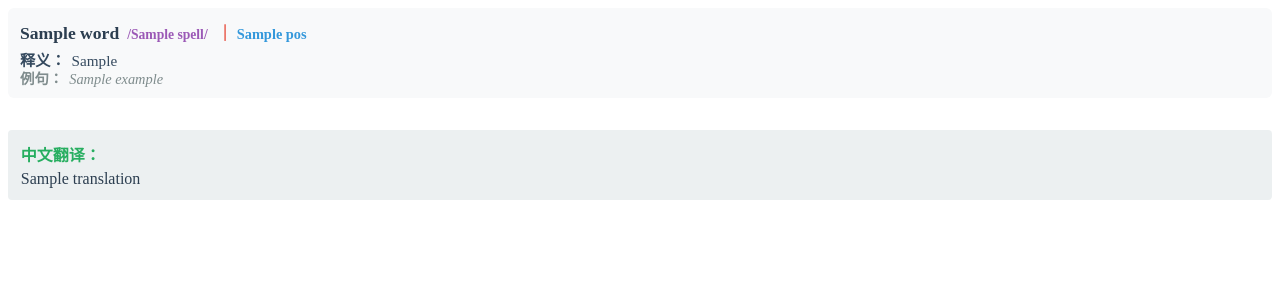
After one commit to huiping192/reuters-study, a Flask app: template app/templates/translation_template.html in a window 1280 px wide. The commit adds this page. Shown: the top 300 px of the page. Run offline with Flask 3, Linux system fonts and the light colour scheme; the template is opened without the code that fills it: most values are stand-ins (such as "Sample title", 1, 10 or a date in 2020); parts of the project's set-up code (start-up, migrations or seed data) failed here and were passed over.

Commit message:
split html

```diff
--- a/app/app.py
+++ b/app/app.py
@@ -66,7 +66,7 @@ def detail(encoded_url):
 
 
 @app.route('/translate', methods=['POST'])
-def handle_translate():
+def translate():
     data = request.get_json()
     try:
         if not data or 'text' not in data:
@@ -84,10 +84,15 @@ def handle_translate():
         if not translated_objc:
             raise ValueError("Invalid translation result")
 
-        print(f"Translation Result: {translated_objc}")  # 添加类型验证
+        # 渲染模板并返回HTML
+        html = render_template('translation_template.html',
+                              vocabulary=translated_objc['vocabulary'],
+                              translation=translated_objc['translation'])
+
         return jsonify({
             'index': data.get('index', -1),
-            'translation': translated_objc
+            'translation': translated_objc,
+            'html': html
         })
 
     except Exception as e:
@@ -118,6 +123,5 @@ def handle_tts():
 def serve_audio(filename):
     return send_from_directory(TTS_DIR, filename)
 
-
 if __name__ == '__main__':
     app.run(debug=True)
--- /dev/null
+++ b/app/templates/translation_template.html
@@ -0,0 +1,26 @@
+<ul style="list-style-type: none; padding: 0; margin-bottom: 2rem;">
+    {% for vocab in vocabulary %}
+    <li style="margin-bottom: 0.5rem; padding: 0.75rem; background-color: #f8f9fa; border-radius: 6px;">
+        <div style="color: #2c3e50; font-weight: 600; display: flex; align-items: baseline;">
+            <span style="font-size: 1.1em; margin-right: 8px;">{{ vocab.word }}</span>
+            <span style="color: #9b59b6; font-size: 0.85em; margin-right: 5px;">/{{ vocab.spell }}/</span>
+            <span style="color: #e74c3c; margin: 0 4px;">｜</span>
+            <span style="color: #3498db; font-size: 0.9em;">{{ vocab.pos }}</span>
+        </div>
+        <div style="margin-top: 0.25rem; color: #34495e; font-size: 0.95em;">
+            <strong style="margin-right: 6px;">释义：</strong>{{ vocab.def_cn }}
+        </div>
+        <div style="margin-top: 0.25rem; color: #7f8c8d; font-size: 0.9em; line-height: 0.8;">
+            <strong style="margin-right: 6px;">例句：</strong><em>{{ vocab.example }}</em>
+        </div>
+    </li>
+    {% endfor %}
+</ul>
+<div style="padding: 0.8rem; background-color: #ecf0f1; border-radius: 4px;">
+    <div style="color: #27ae60; font-weight: 600; margin-bottom: 0.3rem;">
+        中文翻译：
+    </div>
+    <div style="color: #2c3e50; line-height: 1;">
+        {{ translation }}
+    </div>
+</div>
```
Also changed, not shown: app/templates/detail.html (+3 -53 lines).
